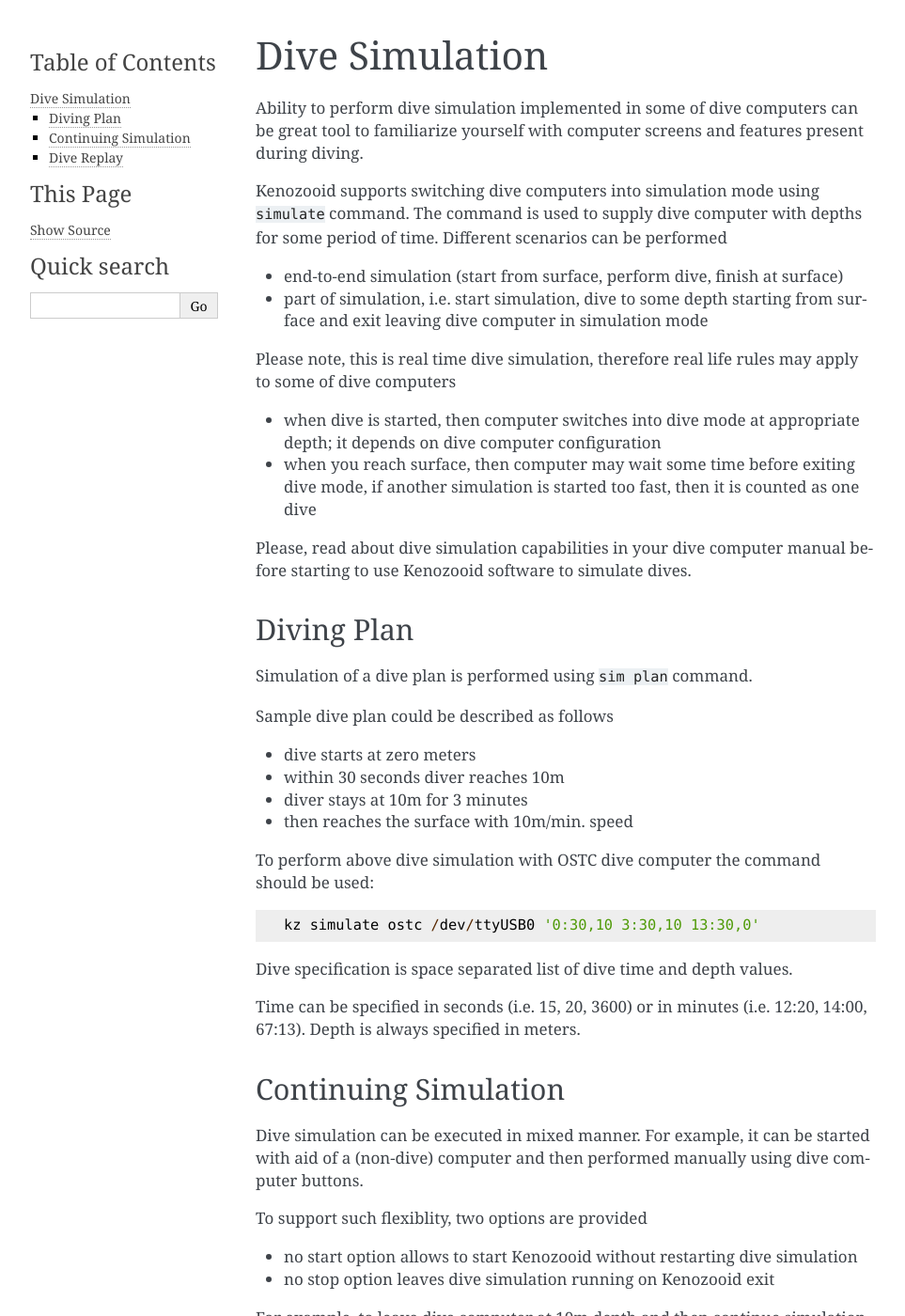
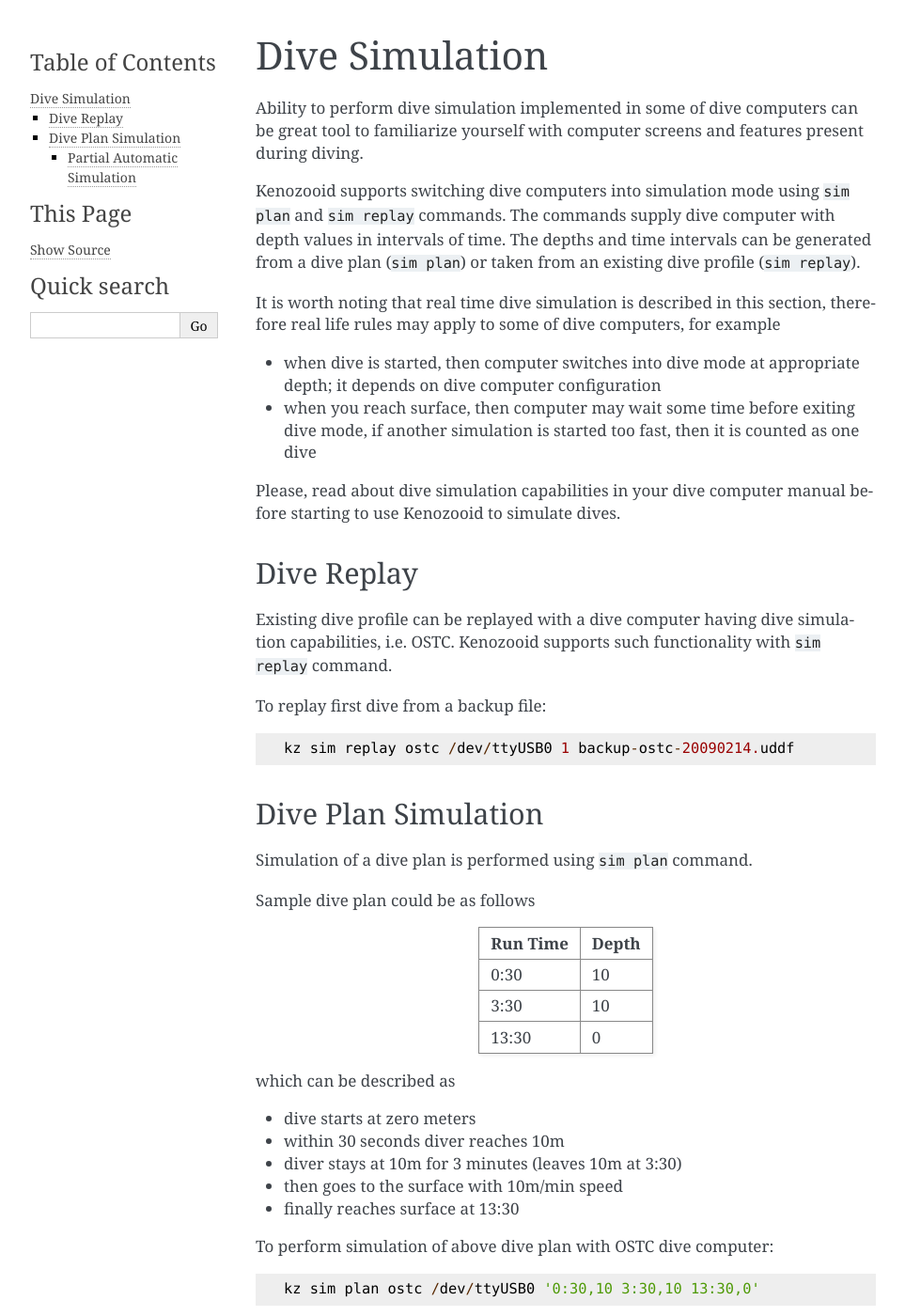
Before and after one commit to gitGNU/gnu_kenozooid, a Sphinx documentation site: the page built from doc/user/simulation.rst, in a window 1280 px wide and 1400 px high. Shown: the whole window at 94% size, without its empty margins (148-1111 px from the left). Built offline with Sphinx 7.4.7, drawn with Linux system fonts in a browser that asks for light colours; some of the changed text lies outside the part shown.

Commit message:
- improvements to simulation section in user manual

```diff
--- a/doc/user/simulation.rst
+++ b/doc/user/simulation.rst
@@ -8,17 +8,14 @@
 features present during diving.
 
 Kenozooid supports switching dive computers into simulation mode using
-``simulate`` command. The command is used to supply dive computer with
-depths for some period of time. Different scenarios can be performed
+``sim plan`` and ``sim replay`` commands. The commands supply dive
+computer with depth values in intervals of time. The depths and time
+intervals can be generated from a dive plan (``sim plan``) or taken from an
+existing dive profile (``sim replay``).
 
-- end-to-end simulation (start from surface, perform dive, finish
-  at surface)
-
-- part of simulation, i.e. start simulation, dive to some depth starting
-  from surface and exit leaving dive computer in simulation mode
-
-Please note, this is real time dive simulation, therefore real life rules
-may apply to some of dive computers
+It is worth noting that real time dive simulation is described in this
+section, therefore real life rules may apply to some of dive computers, for
+example
 
 - when dive is started, then computer switches into dive mode at
   appropriate depth; it depends on dive computer configuration
@@ -27,35 +24,59 @@
   as one dive
 
 Please, read about dive simulation capabilities in your dive computer
-manual before starting to use Kenozooid software to simulate dives.
+manual before starting to use Kenozooid to simulate dives.
 
-Diving Plan
+Dive Replay
 ^^^^^^^^^^^
+Existing dive profile can be replayed with a dive computer having dive
+simulation capabilities, i.e. OSTC. Kenozooid supports such functionality
+with ``sim replay`` command.
+
+To replay first dive from a backup file::
+
+    kz sim replay ostc /dev/ttyUSB0 1 backup-ostc-20090214.uddf
+
+Dive Plan Simulation
+^^^^^^^^^^^^^^^^^^^^
 Simulation of a dive plan is performed using ``sim plan`` command.
 
-.. todo: make a real dive plan
-Sample dive plan could be described as follows
+Sample dive plan could be as follows
+
++----------+-------+
+| Run Time | Depth |
++==========+=======+
+|     0:30 |    10 |
++----------+-------+
+|     3:30 |    10 |
++----------+-------+
+|    13:30 |     0 |
++----------+-------+
+
+which can be described as
 
 - dive starts at zero meters
 - within 30 seconds diver reaches 10m
-- diver stays at 10m for 3 minutes
-- then reaches the surface with 10m/min. speed
+- diver stays at 10m for 3 minutes (leaves 10m at 3:30)
+- then goes to the surface with 10m/min speed
+- finally reaches surface at 13:30
 
-To perform above dive simulation with OSTC dive computer the command should
-be used::
+To perform simulation of above dive plan with OSTC dive computer::
 
-    kz simulate ostc /dev/ttyUSB0 '0:30,10 3:30,10 13:30,0'
+    kz sim plan ostc /dev/ttyUSB0 '0:30,10 3:30,10 13:30,0'
 
-Dive specification is space separated list of dive time and depth values.
+Dive specification is space separated list of dive run times and depth
+values.
 
 Time can be specified in seconds (i.e. 15, 20, 3600) or in minutes (i.e.
 12:20, 14:00, 67:13). Depth is always specified in meters.
 
-Continuing Simulation
-^^^^^^^^^^^^^^^^^^^^^
-Dive simulation can be executed in mixed manner. For example, it can be
-started with aid of a (non-dive) computer and then performed manually using
-dive computer buttons.
+Partial Automatic Simulation
+~~~~~~~~~~~~~~~~~~~~~~~~~~~~
+Kenozooid allows not only to execute end-to-end simulation (start from
+surface, perform dive, finish at surface) but as well part of simulation,
+i.e. start simulation, dive to some depth starting from surface and exit
+Kenozooid leaving dive computer in simulation mode to allow a diver to
+continue simulation using dive computer buttons.
 
 To support such flexiblity, two options are provided
 
@@ -76,16 +97,8 @@
 To execute part of dive plan, no start and no stop options can be used at
 once. For example, to ascend from 30m to 20m within 2 minutes::
 
-    kz --no-start --no-stop sim ostc /dev/ttyUSB0 '0,30 120,20'
+    kz --no-start --no-stop sim plan ostc /dev/ttyUSB0 '0,30 120,20'
 
-Dive Replay
-^^^^^^^^^^^
-Existing dive profile can be replayed with a dive computer having dive
-simulation capabilities, i.e. OSTC. Kenozooid supports such functionality
-with ``sim replay`` command.
-
-To replay first dive from a backup file::
-
-    kz sim replay ostc /dev/ttyUSB0 1 backup-ostc-20090214.uddf
+All times are run times from the moment, when Kenozooid is started.
 
 .. vim: sw=4:et:ai
```
